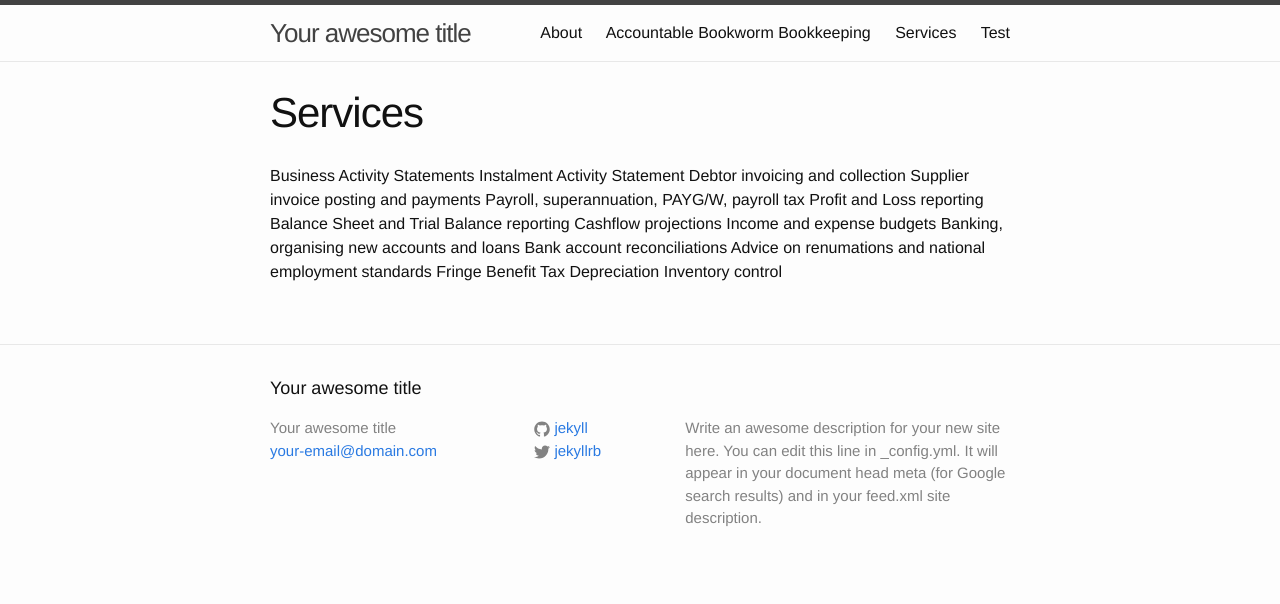
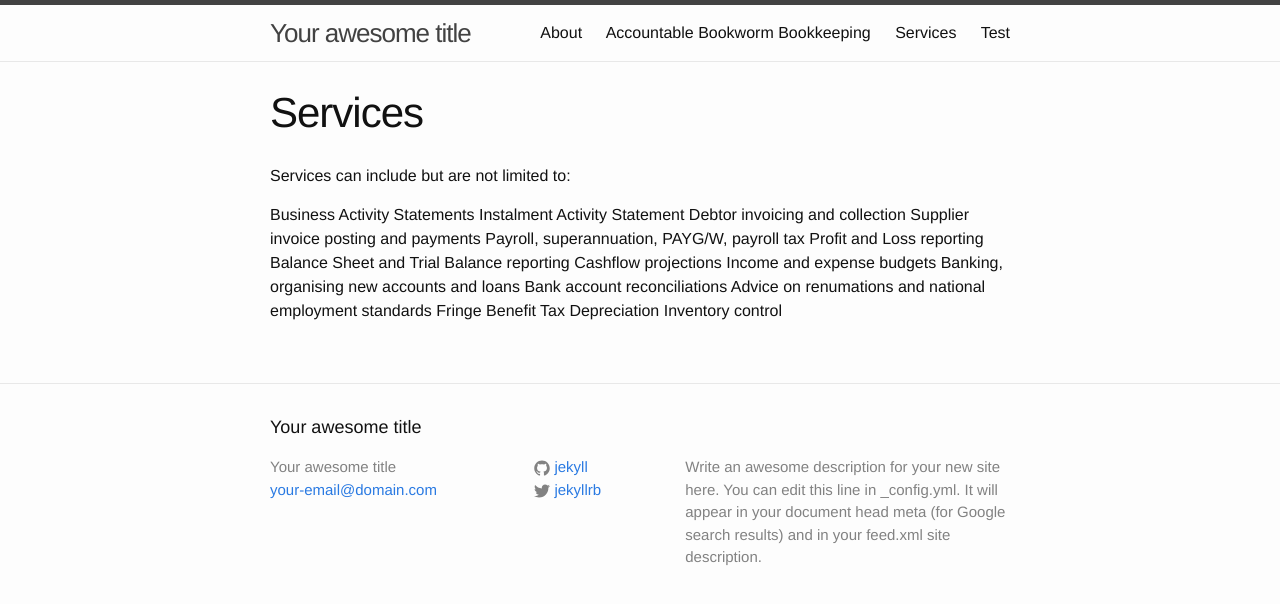
Before and after one commit to aivins/bookwormsite, a Jekyll site: the page built from services.md, in a window 1280 px wide. Shown: the top 604 px of the page. Built offline with Jekyll 4.4.1, drawn with Linux system fonts in a browser that asks for light colours.

Commit message:
Update from Forestry.io - services.md

```diff
--- a/services.md
+++ b/services.md
@@ -3,6 +3,8 @@ title: Services
 date: '2016-07-05 04:51:00'
 layout: page
 ---
+Services can include but are not limited to:
+
 Business Activity Statements
 Instalment Activity Statement
 Debtor invoicing and collection
```
